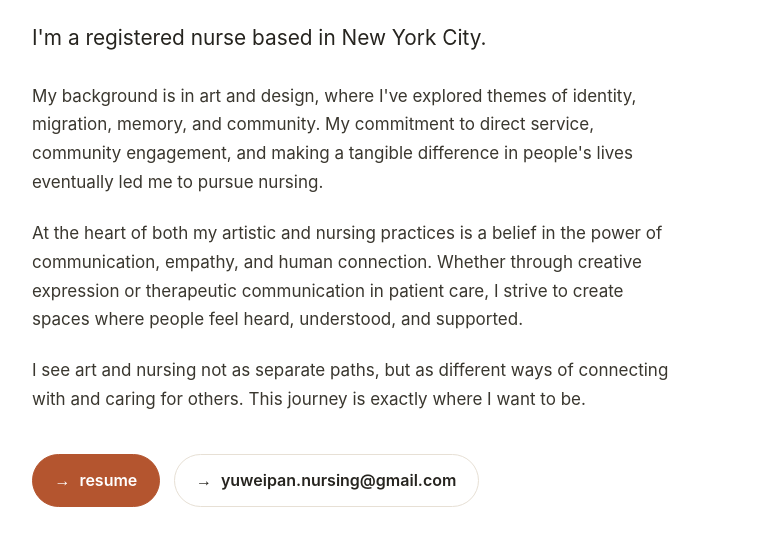
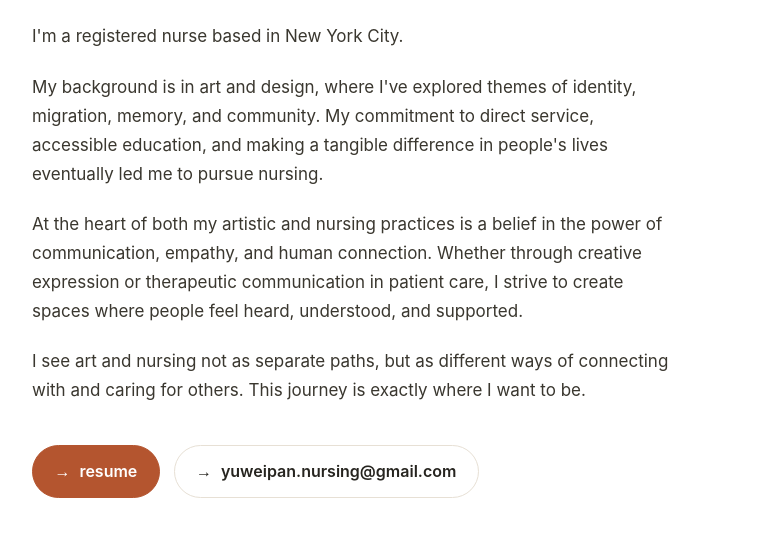
Before and after one commit to yuweipanpan/yuweipanpan.github.io, a plain HTML site: page index.html in a window 1280 px wide. Shown: the part 160-706 px from the top of the page, without its empty margins (216-976 px from the left). Drawn offline with Linux system fonts and the light colour scheme.

Commit message:
Update index.html

```diff
--- a/index.html
+++ b/index.html
@@ -111,10 +111,11 @@
     <div class="wrap">
       <h1>Hi, my name is Yuwei.</h1>
 
-      <p class="lede">I'm a registered nurse based in New York City.</p>
+
 
       <div class="bio">
-        <p>My background is in art and design, where I've explored themes of identity, migration, memory, and community. My commitment to direct service, community engagement, and making a tangible difference in people's lives eventually led me to pursue nursing.</p>
+        <p> I'm a registered nurse based in New York City.</p>
+        <p>My background is in art and design, where I've explored themes of identity, migration, memory, and community. My commitment to direct service, accessible education, and making a tangible difference in people's lives eventually led me to pursue nursing.</p>
 
         <p>At the heart of both my artistic and nursing practices is a belief in the power of communication, empathy, and human connection. Whether through creative expression or therapeutic communication in patient care, I strive to create spaces where people feel heard, understood, and supported.</p>
 
```
